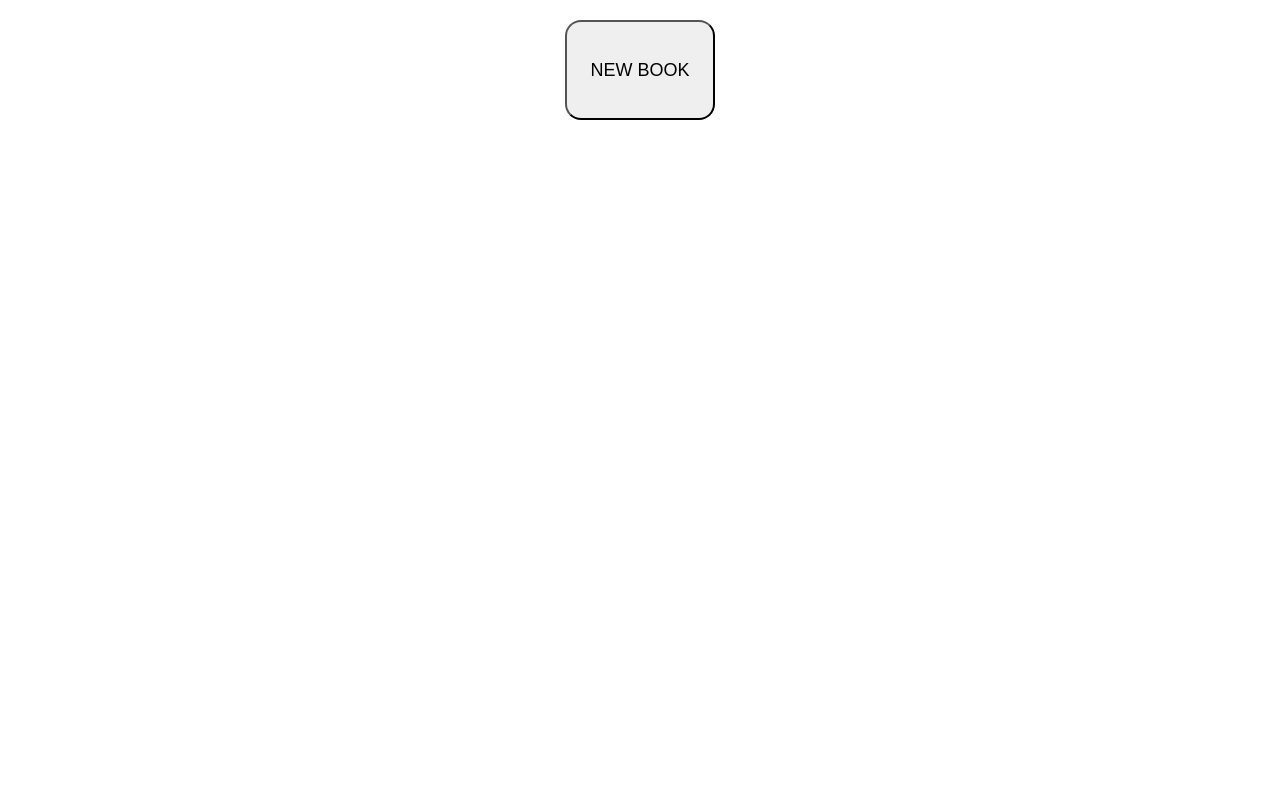
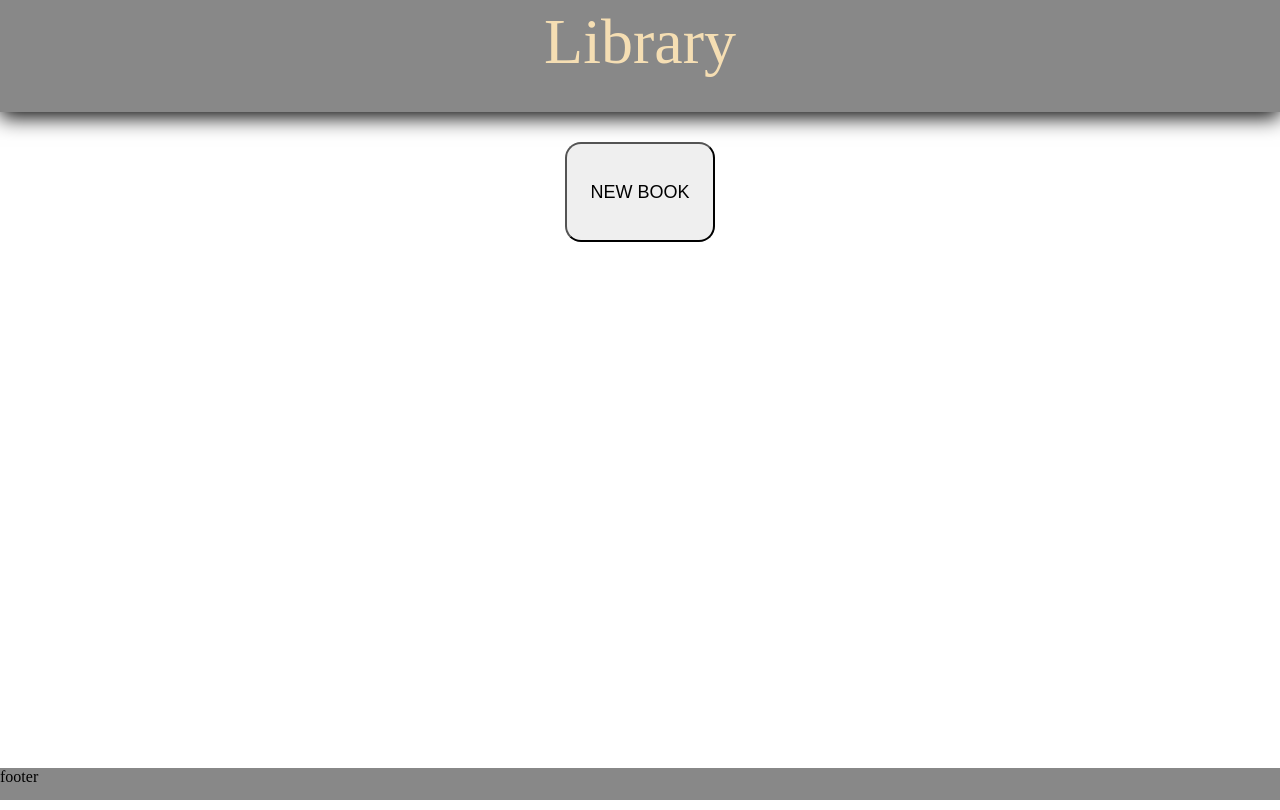
Before and after one commit to DjCr4y0n/library-project, a plain HTML site: page index.html in a window 1280 px wide. Drawn offline with Linux system fonts and the light colour scheme.

Commit message:
Add header and footer

```diff
--- a/index.html
+++ b/index.html
@@ -10,7 +10,6 @@
 <body>
     <dialog>
         <form>
-
             <label for="title">
                 *Title of the book:
                 <input class="required" type="text" id="title" placeholder="Hobbit" required>
@@ -37,9 +36,16 @@
             </div>
         </form>
     </dialog>
-    <button>NEW BOOK</button>
-    <div class="container">
+    <div class="header">
+        <p>Library</p>
+    </div>
 
+    <button class="new">NEW BOOK</button>
+
+    <div class="container"></div>
+
+    <div class="footer">
+        footer
     </div>
 </body>
 </html>
--- a/script.js
+++ b/script.js
@@ -12,7 +12,7 @@ var container = document.querySelector(".container");
 const form = document.querySelector("form");
 const dialog = document.querySelector("dialog");
 const closeButton = document.querySelector(".close-button");
-const newBookButton = document.querySelector("dialog + button");
+const newBookButton = document.querySelector(".new");
 
 newBookButton.addEventListener('click', () => {
     dialog.showModal();
--- a/style.css
+++ b/style.css
@@ -6,7 +6,33 @@ body, html
     height: 100%;
     margin: 0;
     gap: 20px;
-    margin-top: 10px;
+}
+
+.header
+{
+    width: 100%;
+    height: 7em;
+    background-color: #888888;
+    color: wheat;
+    text-align: center;
+    box-shadow: 0px 5px 20px #000000;
+    margin-bottom: 10px;
+}
+
+.header p
+{
+    padding-top: 5px;
+    margin: 0;
+    font-size: 4em;
+}
+
+.footer
+{
+    position: absolute;
+    bottom: 0px;
+    width: 100%;
+    height: 2em;
+    background-color: #888888;
 }
 
 button
```
